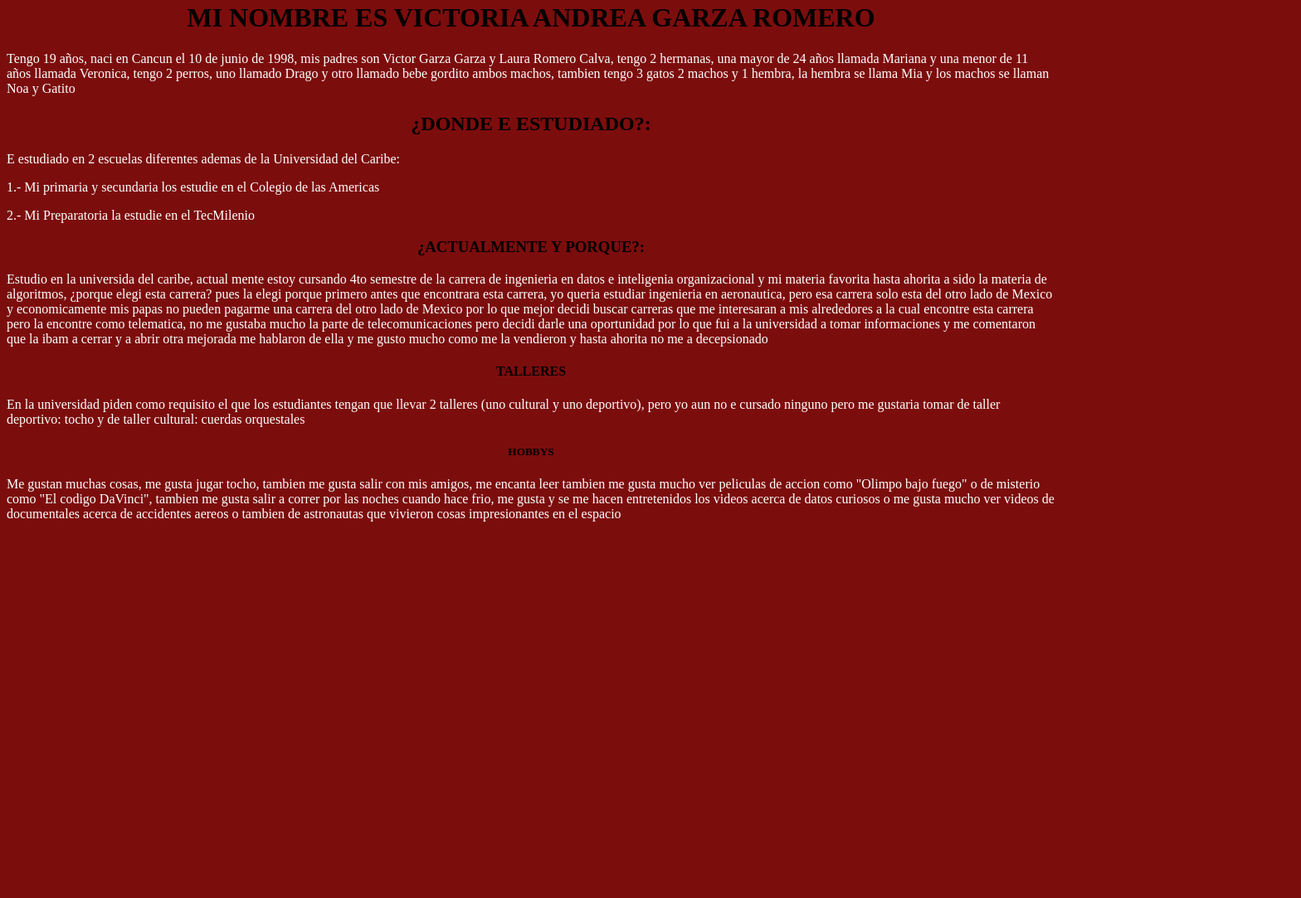
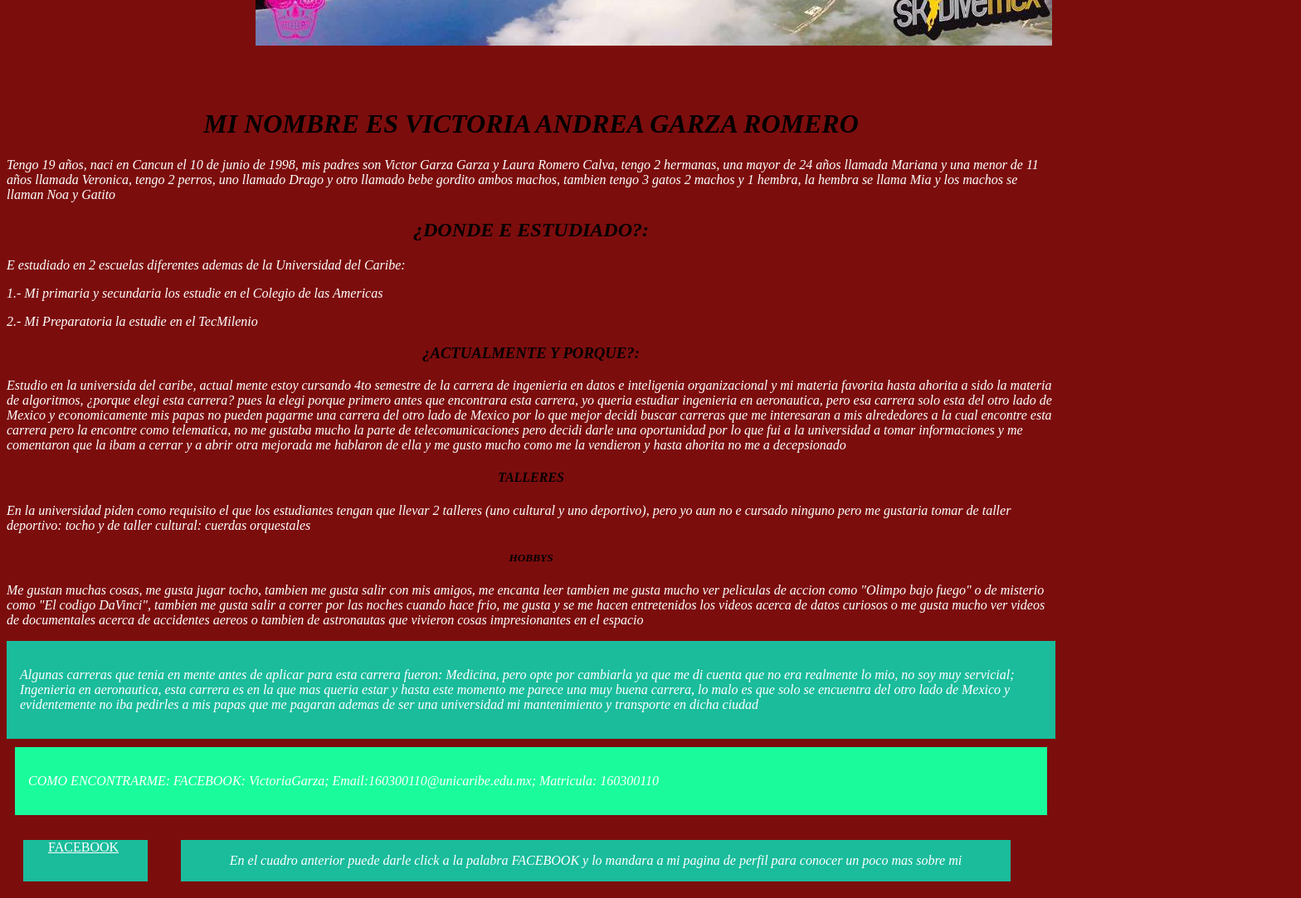
Before and after one commit to VictoriaGarza/Tarea02-PaginaWeb-27-Ene-18, a plain HTML site: page index.html in a window 1280 px wide. Shown: the part 566-1649 px from the top of the page at 83% size, 1568 px wide, since content can reach past the window. Before the commit the page ends 1211 px from the top, so only its background shows below. Drawn offline with Linux system fonts and the light colour scheme.

Commit message:
Primer Cambio con CSS

```diff
--- /dev/null
+++ b/estilos.css
@@ -0,0 +1,53 @@
+body{
+	background:#7c0d0d;
+}
+
+.centrado{
+	margin:55px 300px;
+ }
+
+#Encabezado{
+	text-align:center;
+	font-style: italic;	}
+
+p{
+	color:#ffffff;
+	font-style: italic;
+
+}
+
+.caja1{
+	padding: 1em;
+	background-color: #1abc9c;
+	color: #fff;
+}
+
+.caja2{
+	margin:10px;
+	padding: 1em;
+	background-color: #1afc9c;
+	color: #fff;
+}
+
+#Cuadro{
+	background-color:#1abc9c;
+	height:50px;
+	width:150px;
+	margin: 20px;
+	float:left;
+}
+
+a{
+	text-decoration;
+	margin:40px 30px 30px 30px;
+	color:#ffffff;
+}
+
+#CuadroE{
+	background-color:#1abc9c;
+	height:50px;
+	width:1000px;
+	margin: 20px;
+	float:left;
+	text-align: center
+}
--- a/index.html
+++ b/index.html
@@ -1,31 +1,65 @@
 <html>
 	<head>
 		<title> Un poco sobre mi </title>
+		<link href="estilos.css" rel="stylesheet">
 	</head>
 
-	<body style="background-color:#7c0d0d">
-		<div align="center"><img src="skydive.jpg"></div>
+.	<body>
+		<img class="centrado" src="skydive.jpg">
 
-		<h1 align="center">MI NOMBRE ES VICTORIA ANDREA GARZA ROMERO</h1>
+		<div id="Encabezado">
+		<h1>MI NOMBRE ES VICTORIA ANDREA GARZA ROMERO</h1>
+		</div>
 
-		<p style="color:#ffffff">Tengo 19 años, naci en Cancun el 10 de junio de 1998, mis padres son Victor Garza Garza y Laura Romero Calva, tengo 2 hermanas, una mayor de 24 años llamada Mariana y una menor de 11 años llamada Veronica, tengo 2 perros, uno llamado Drago y otro llamado bebe gordito ambos machos, tambien tengo 3 gatos 2 machos y 1 hembra, la hembra se llama Mia y los machos se llaman Noa y Gatito</p>
+		<p>Tengo 19 años, naci en Cancun el 10 de junio de 1998, mis padres son Victor Garza Garza y Laura Romero Calva, tengo 2 hermanas, una mayor de 24 años llamada Mariana y una menor de 11 años llamada Veronica, tengo 2 perros, uno llamado Drago y otro llamado bebe gordito ambos machos, tambien tengo 3 gatos 2 machos y 1 hembra, la hembra se llama Mia y los machos se llaman Noa y Gatito</p>
 
-		<h2 align="center">¿DONDE E ESTUDIADO?:</h2>
+		<div id="Encabezado"><h2>¿DONDE E ESTUDIADO?:</h2>
+		</div>
 
-		<p style="color:white">E estudiado en 2 escuelas diferentes ademas de la Universidad del Caribe: </p>
+		<p>E estudiado en 2 escuelas diferentes ademas de la Universidad del Caribe: </p>
 
-		<p style="color:#ffffff">1.- Mi primaria y secundaria los estudie en el Colegio de las Americas</p>
+		<p>1.- Mi primaria y secundaria los estudie en el Colegio de las Americas</p>
 
-		<p style="color:#ffffff">2.- Mi Preparatoria la estudie en el TecMilenio </p>
+		<p>2.- Mi Preparatoria la estudie en el TecMilenio </p>
 
-		<h3 align="center">¿ACTUALMENTE Y PORQUE?:</h3>
-		<p style="color:#ffffff">Estudio en la universida del caribe, actual mente estoy cursando 4to semestre de la carrera de ingenieria en datos e inteligenia organizacional y mi materia favorita hasta ahorita a sido la materia de algoritmos, ¿porque elegi esta carrera? pues la elegi porque primero antes que encontrara esta carrera, yo queria estudiar ingenieria en aeronautica, pero esa carrera solo esta del otro lado de Mexico y economicamente mis papas no pueden pagarme una carrera del otro lado de Mexico por lo que mejor decidi buscar carreras que me interesaran a mis alrededores a la cual encontre esta carrera pero la encontre como telematica, no me gustaba mucho la parte de telecomunicaciones pero decidi darle una oportunidad por lo que fui a la universidad a tomar informaciones y me comentaron que la ibam a cerrar y a abrir otra mejorada me hablaron de ella y me gusto mucho como me la vendieron y hasta ahorita no me a decepsionado</p>
+		<div id="Encabezado"><h3>¿ACTUALMENTE Y PORQUE?:</h3>
+		</div>
 
-		<h4 align="center">TALLERES</h4>
-		<p style="color:#ffffff">En la universidad piden como requisito el que los estudiantes tengan que llevar 2 talleres (uno cultural y uno deportivo), pero yo aun no e cursado ninguno pero me gustaria tomar de taller deportivo: tocho y de taller cultural: cuerdas orquestales</p>
+		<p>Estudio en la universida del caribe, actual mente estoy cursando 4to semestre de la carrera de ingenieria en datos e inteligenia organizacional y mi materia favorita hasta ahorita a sido la materia de algoritmos, ¿porque elegi esta carrera? pues la elegi porque primero antes que encontrara esta carrera, yo queria estudiar ingenieria en aeronautica, pero esa carrera solo esta del otro lado de Mexico y economicamente mis papas no pueden pagarme una carrera del otro lado de Mexico por lo que mejor decidi buscar carreras que me interesaran a mis alrededores a la cual encontre esta carrera pero la encontre como telematica, no me gustaba mucho la parte de telecomunicaciones pero decidi darle una oportunidad por lo que fui a la universidad a tomar informaciones y me comentaron que la ibam a cerrar y a abrir otra mejorada me hablaron de ella y me gusto mucho como me la vendieron y hasta ahorita no me a decepsionado</p>
 
-		<h5 align="center">HOBBYS</h5>
-		<p style="color:#ffffff">Me gustan muchas cosas, me gusta jugar tocho, tambien me gusta salir con mis amigos, me encanta leer tambien me gusta mucho ver peliculas de accion como "Olimpo bajo fuego" o de misterio como "El codigo DaVinci", tambien me gusta salir a correr por las noches cuando hace frio, me gusta y se me hacen entretenidos los videos acerca de datos curiosos o me gusta mucho ver videos de documentales acerca de accidentes aereos o tambien de astronautas que vivieron cosas impresionantes en el espacio</p>
+		<div id="Encabezado"><h4>TALLERES</h4>
+		</div>
+
+		<p>En la universidad piden como requisito el que los estudiantes tengan que llevar 2 talleres (uno cultural y uno deportivo), pero yo aun no e cursado ninguno pero me gustaria tomar de taller deportivo: tocho y de taller cultural: cuerdas orquestales</p>
+
+		<div id="Encabezado"><h5>HOBBYS</h5>
+		</div>
+
+		<p>Me gustan muchas cosas, me gusta jugar tocho, tambien me gusta salir con mis amigos, me encanta leer tambien me gusta mucho ver peliculas de accion como "Olimpo bajo fuego" o de misterio como "El codigo DaVinci", tambien me gusta salir a correr por las noches cuando hace frio, me gusta y se me hacen entretenidos los videos acerca de datos curiosos o me gusta mucho ver videos de documentales acerca de accidentes aereos o tambien de astronautas que vivieron cosas impresionantes en el espacio</p>
+
+		<div class="caja1">
+			<p>Algunas carreras que tenia en mente antes de aplicar para esta carrera fueron:
+			Medicina, pero opte por cambiarla ya que me di cuenta que no era realmente lo mio, no soy muy servicial;
+			Ingenieria en aeronautica, esta carrera es en la que mas queria estar y hasta este momento me parece una muy buena carrera, lo malo es que solo se encuentra del otro lado de Mexico y evidentemente no iba pedirles a mis papas que me pagaran ademas de ser una universidad mi mantenimiento y transporte en dicha ciudad</p>
+		</div>
+
+		<div class="caja2">
+			<p>COMO ENCONTRARME:
+			FACEBOOK: VictoriaGarza;
+			Email:160300110@unicaribe.edu.mx;
+			Matricula: 160300110 </p>
+		</div>
+
+		<div id="Cuadro">
+		<a href="https://www.facebook.com/victoriaandrea.garzaromero">FACEBOOK</a>
+		</div>
+
+		<div id="CuadroE">
+		<p>En el cuadro anterior puede darle click a la palabra FACEBOOK y lo mandara a mi pagina de perfil para conocer un poco mas sobre mi</p>
+		</div>
+
+
+
 
 	</body>
 
```
